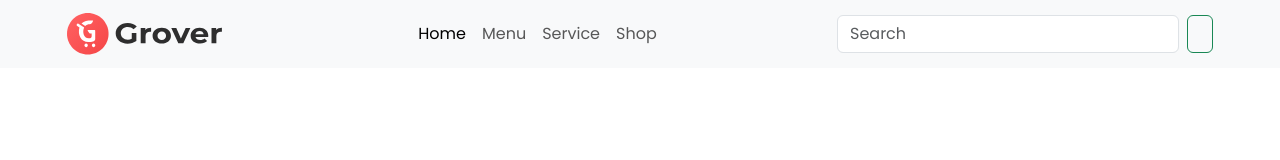
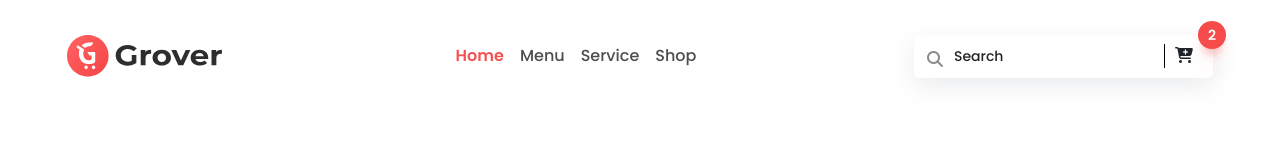
Before and after one commit to shakhawat-github/grover, a plain HTML site: page index.html in a window 1280 px wide. Drawn offline with nearby package versions, Linux system fonts and the light colour scheme.

Commit message:
Nav Done

```diff
--- a/css/style.css
+++ b/css/style.css
@@ -13,3 +13,100 @@
   max-width: 1170px;
 }
 /* common css end */
+/* nav start */
+#nav {
+  padding: 30px 0;
+}
+#nav .navbar-nav .nav-item .nav-link {
+  color: #4d4d4d;
+  text-align: center;
+  font-size: 16px;
+  font-weight: 500;
+  transition: 0.4s;
+  -webkit-transition: 0.4s;
+  -moz-transition: 0.4s;
+  -ms-transition: 0.4s;
+  -o-transition: 0.4s;
+}
+#nav .navbar-nav .nav-item .nav-link:hover,
+#nav .navbar-nav .nav-item .active {
+  color: #f55253;
+  font-weight: 600;
+}
+#nav .search-cart {
+  display: flex;
+  align-items: center;
+  box-shadow: rgba(149, 157, 165, 0.2) 0px 8px 24px;
+  border-radius: 5px;
+  -webkit-border-radius: 5px;
+  -moz-border-radius: 5px;
+  -ms-border-radius: 5px;
+  -o-border-radius: 5px;
+}
+#nav form {
+  position: relative;
+  max-width: 250px;
+  padding: 5px 20px;
+  border-radius: 5px;
+  -webkit-border-radius: 5px;
+  -moz-border-radius: 5px;
+  -ms-border-radius: 5px;
+  -o-border-radius: 5px;
+}
+#nav form button {
+  position: absolute;
+  top: 15%;
+  left: 0;
+}
+
+#nav form button i {
+  color: #8b8b8b;
+}
+#nav form input{
+  padding-left: 20px;
+  border: none;
+  color: #232323;
+  font-size: 14px;
+  font-weight: 500;
+  line-height: 14px;
+}
+#nav form input::placeholder{
+
+  color: #232323;
+  font-size: 14px;
+  font-weight: 500;
+  line-height: 14px;
+}
+#nav form input:focus {
+  box-shadow: none;
+  outline: 0;
+}
+#nav .search-cart .cart {
+  border-left: 1px solid #000;
+  padding: 0 20px 0 10px;
+  position: relative;
+}
+#nav .search-cart .cart .cartnmbr {
+  background-color: #f54b4b;
+  color: #fffdfd;
+  font-size: 14px;
+  font-weight: 600;
+  line-height: 14px;
+  letter-spacing: 0.07px;
+  width: 28px;
+  height: 28px;
+  display: grid;
+  place-items: center;
+  position: absolute;
+  top: -23px;
+  right: -13px;
+  border-radius: 50%;
+  -webkit-border-radius: 50%;
+  -moz-border-radius: 50%;
+  -ms-border-radius: 50%;
+  -o-border-radius: 50%;
+  box-shadow: rgba(245, 75, 75, 0.1) 0px 20px 25px -5px,
+    rgba(245, 75, 75, 0.4) 0px 10px 10px -5px;
+}
+
+/* nav end */
--- a/index.html
+++ b/index.html
@@ -23,7 +23,7 @@
 
   <body>
     <!-- nav start -->
-    <nav class="navbar navbar-expand-sm navbar-light bg-light">
+    <nav class="navbar navbar-expand-sm navbar-light" id="nav">
       <div class="container">
         <a class="navbar-brand" href="#"><img src="svg/logo.svg" alt="logo" /></a>
         <button
@@ -54,15 +54,20 @@
               <a class="nav-link" href="#">Shop</a>
             </li>
           </ul>
-          <form class="d-flex my-2 my-lg-0">
+          <div class="search-cart">
+            <form class="d-flex">
               <input
                 class="form-control me-sm-2"
                 type="text"
                 placeholder="Search"
               />
-            <button class="btn btn-outline-success my-2 my-sm-0" type="search">
-            </button>
+              <button class="btn" type="search"><i class="fa-solid fa-magnifying-glass"></i></button>
             </form>
+            <div class="cart">
+              <i class="fa-solid fa-cart-plus"></i>
+              <span class="cartnmbr">2</span>
+            </div>
+          </div>
         </div>
       </div>
     </nav>
```
Lines whose indentation alone changed are shown as unchanged.
